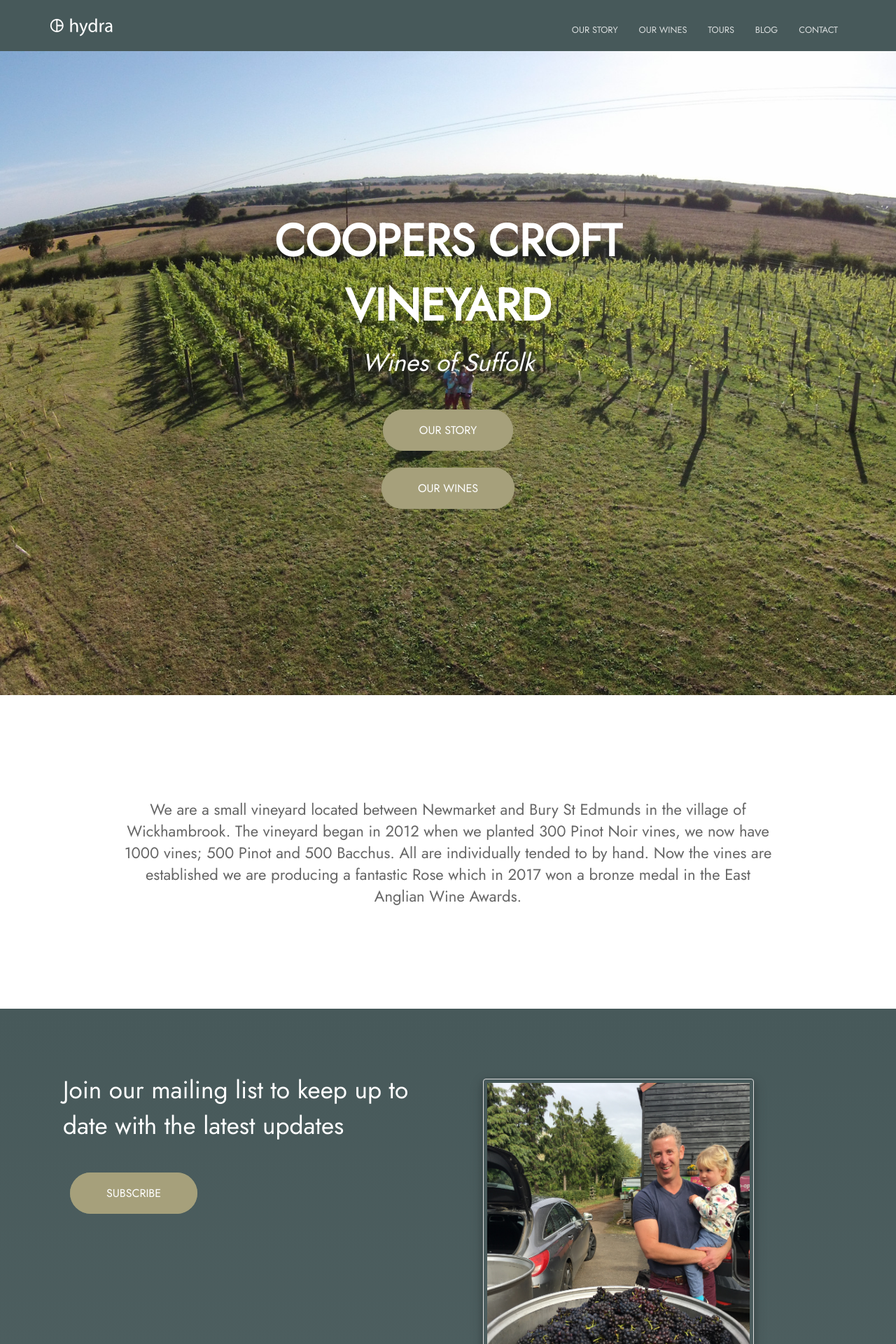
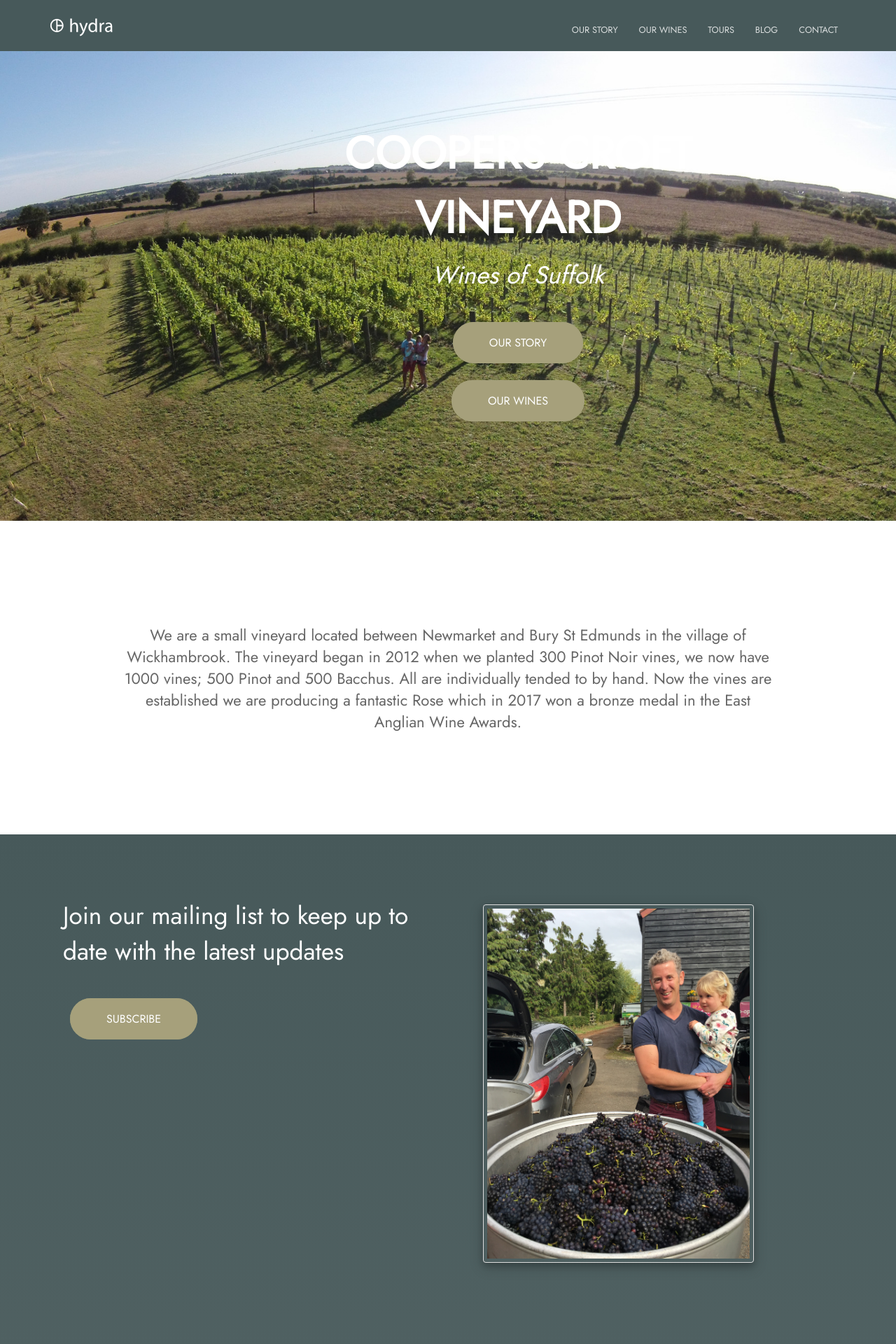
Before and after one commit to seblawson11/CoopersCroft, a Jekyll site: the page built from index.html, in a window 1280 px wide. Shown: the top 1920 px of the page at 70% size. Built offline with Jekyll 4.4.1, drawn with Linux system fonts in a browser that asks for light colours.

Commit message:
homepage imgs

```diff
--- a/_sass/homepage.scss
+++ b/_sass/homepage.scss
@@ -6,7 +6,8 @@
 	background-repeat: no-repeat;
 	background-attachment: fixed;
 	background-size: cover;
-	height: 80vh;
+	width: 100%;
+	height: auto;
 	display: flex;
 	align-items: center;
 	justify-content: center;
@@ -57,6 +58,12 @@
 		width: 50%;
 		padding: 30px;
 	}
+
+	@media screen and (max-width: 600px) {
+		.column {
+			width: 100%;
+		}
+	}
 }
 
 .row:after {
@@ -65,11 +72,7 @@
 	clear: both;
 }
 
-@media screen and (max-width: 600px) {
-	.column {
-		width: 100%;
-	}
-}
+
 
 .subscribe {
 	background: linear-gradient(to bottom, $brand-color 0%, $middle-gradient-color 100%);
```
Also changed, not shown: _config.yml (line endings or trailing spaces).
